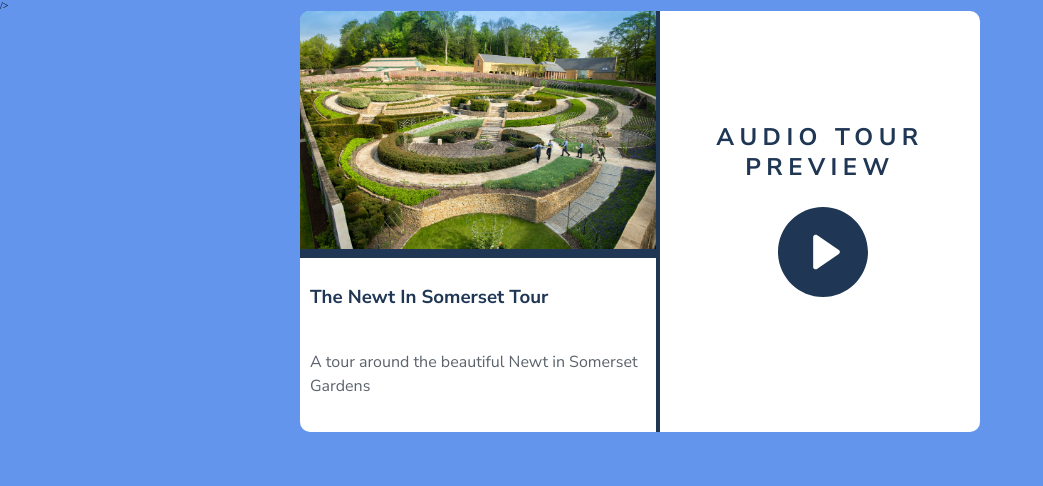
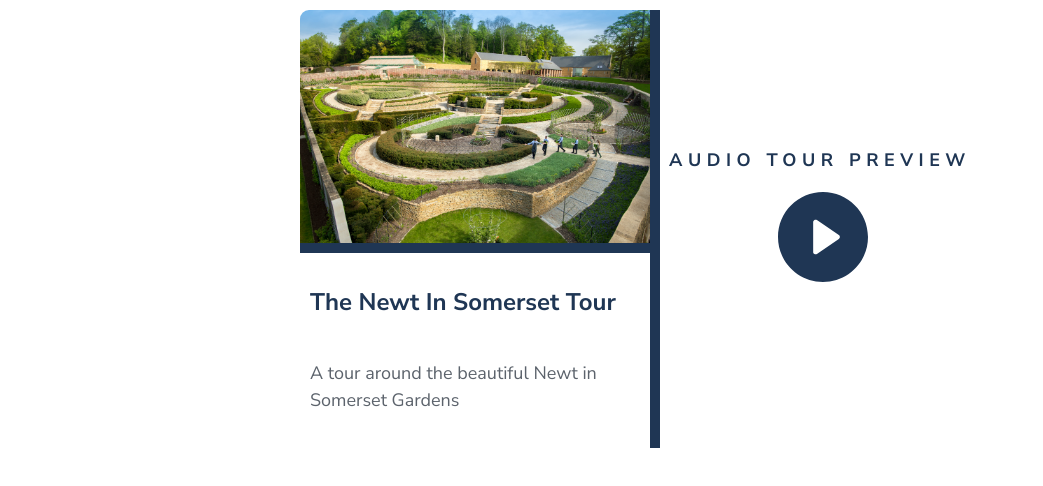
Before and after one commit to oldben87/tour-preview-2, a plain HTML site: page The Newt/index.html in a window 1280 px wide. Shown: the whole page, without its empty margins (0-1043 px from the left). Drawn offline with Linux system fonts and the light colour scheme.

Commit message:
updated the responsiveness

```diff
--- a/The Newt/index.html
+++ b/The Newt/index.html
@@ -3,7 +3,6 @@
   <head>
     <meta charset="utf-8" />
     <meta name="viewport" content="width=device-width initial-scale=1" />
-    />
 
     <title>The Newt Preview</title>
 
@@ -27,7 +26,6 @@
               </div>
             </div>
           </div>
-          <div class="cardVLine"></div>
           <div class="playerCard">
             <div class="playerMain">
               <h1>Audio Tour Preview</h1>
--- a/The Newt/styles.css
+++ b/The Newt/styles.css
@@ -1,6 +1,5 @@
 html {
   font-size: 10px;
-  background-color: cornflowerblue;
 }
 
 body {
@@ -11,7 +10,7 @@
 h1 {
   letter-spacing: 0.55rem;
   text-align: center;
-  font-size: 2.4rem;
+  font-size: 1.8rem;
 }
 
 .playerMain {
@@ -55,15 +54,6 @@
   align-items: center;
 }
 
-@media only screen and (min-width: 768px) {
-  .playerIcon {
-    max-width: 9rem;
-  }
-  .playerWrap {
-    width: 320px;
-  }
-}
-
 /*
     *
     * END OF PLAYER STYLES
@@ -85,7 +75,7 @@
 .cardCont {
   display: flex;
   align-items: center;
-  justify-content: center;
+  justify-content: flex-start;
 }
 .cardWrap {
   display: flex;
@@ -93,7 +83,8 @@
   border-radius: 1rem;
   text-decoration: none;
   background-color: white;
-  max-width: 100%;
+  width: 400px;
+  margin: 1rem;
 }
 
 .cardImage {
@@ -102,22 +93,8 @@
   vertical-align: middle;
   border-radius: calc(1rem - 1px) calc(1rem - 1px) 0 0;
 }
-
-@media only screen and (min-width: 768px) {
-  .cardWrap {
-    flex-direction: row;
-    justify-content: space-between;
-    align-items: stretch;
-    max-width: 680px;
-  }
-
-  .cardImage {
-    border-radius: calc(1rem - 1px) 0 0 0;
-  }
-}
-
 .cardLine {
-  height: 9px;
+  height: 10px;
   background-color: rgb(31, 54, 84);
 }
 
@@ -148,13 +125,42 @@
   margin-bottom: 2.4rem;
 }
 
-.cardVLine {
-  width: 1rem;
-  background-color: rgb(31, 54, 84);
-}
+@media only screen and (min-width: 768px) {
+  .playerIcon {
+    max-width: 9rem;
+  }
+  .playerWrap {
+    width: 320px;
+  }
 
-@media only screen and (min-width: 768px) {
   .cardBody {
     display: flex;
   }
+  .cardCont {
+    justify-content: center;
+  }
+  .cardWrap {
+    flex-direction: row;
+    justify-content: space-between;
+    align-items: stretch;
+    width: 680px;
+  }
+
+  .cardImage {
+    border-radius: calc(1rem - 1px) 0 0 0;
+  }
+
+  .contWrap {
+    border-right: 10px solid rgb(31, 54, 84);
+  }
 }
+
+@media only screen and (min-width: 990px) {
+  .cardBodyTitle {
+    font-size: 2.4rem;
+  }
+
+  .cardBodyCopy {
+    font-size: 1.8rem;
+  }
+}
```
